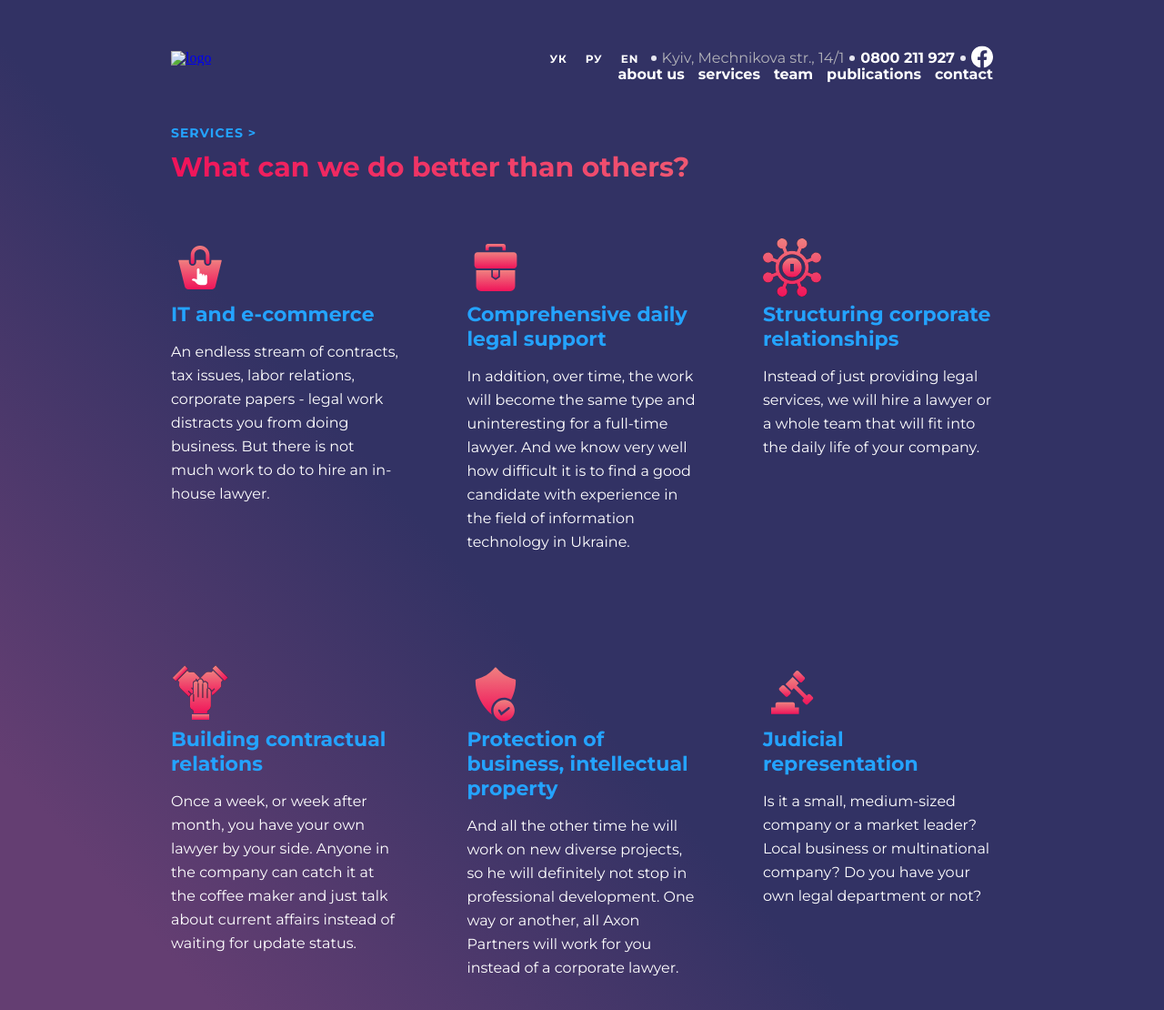
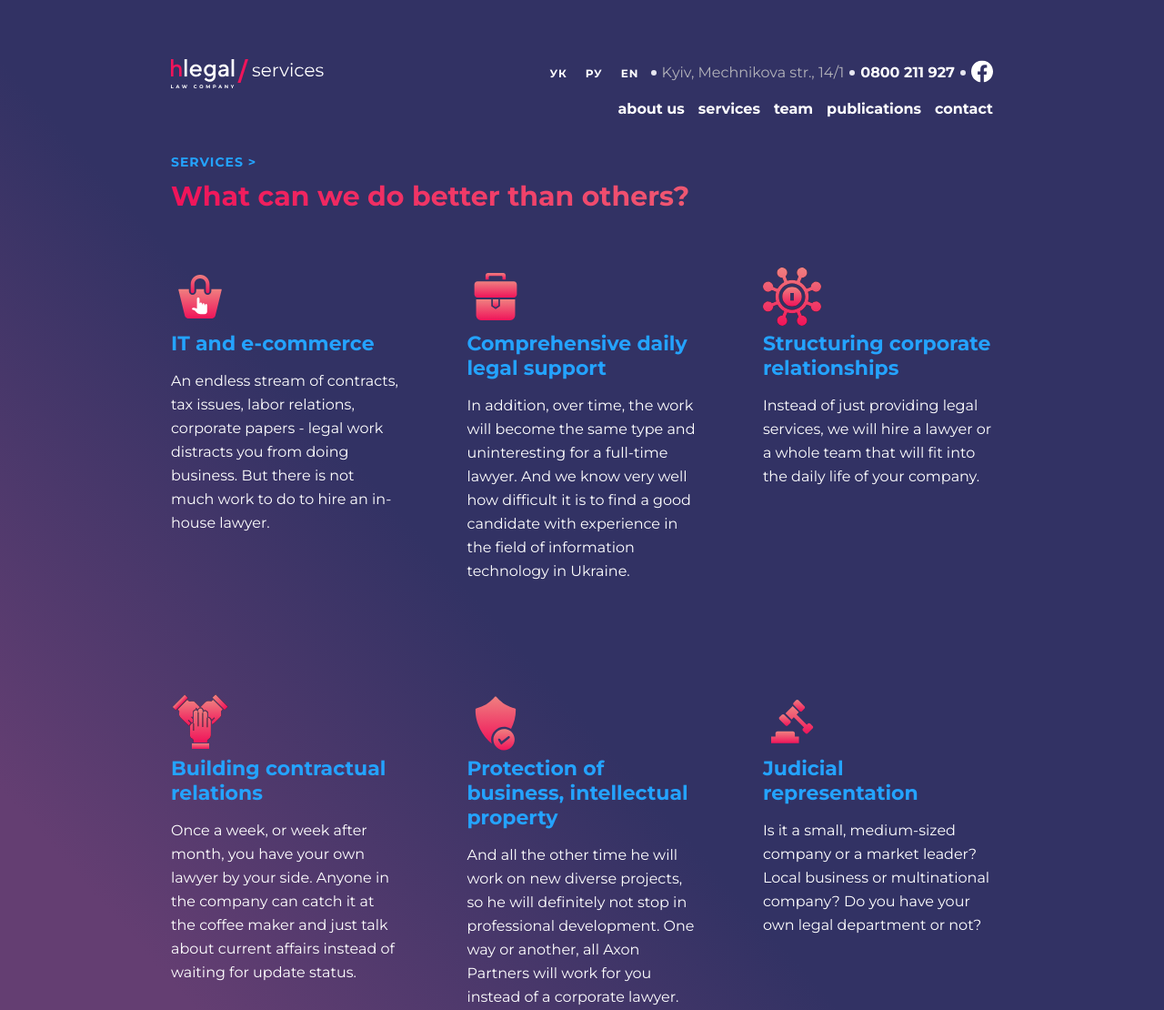
Before and after one commit to Oleksii-Davydov/Oleksii-Davydov-site_Hlegal, a plain HTML site: page services.html in a window 1280 px wide. Shown: the top 1110 px of the page at 91% size. Drawn offline with Linux system fonts and the light colour scheme.

Commit message:
Add files via upload

```diff
--- a/scss/main.scss
+++ b/scss/main.scss
@@ -144,7 +144,7 @@
     width: 50%;
 }
 
-.logo {
+.logo_services {
     width: 100%;
     height: 100%;
     object-fit: contain;
--- a/services.html
+++ b/services.html
@@ -43,7 +43,7 @@
                     </div>
                     <div class="menu">
                         <div class="header_logo_services">
-                            <a href="index.html"><img class="logo" src="img/Logo_main.svg" alt="logo"></a>
+                            <a href="index.html"><img class="logo_services" src="img/Logo_main.svg" alt="logo"></a>
                         </div>
                         <div class="burger_menu">
                             <input type="checkbox" id="burger">
```
Also changed, not shown: style/style.css.
